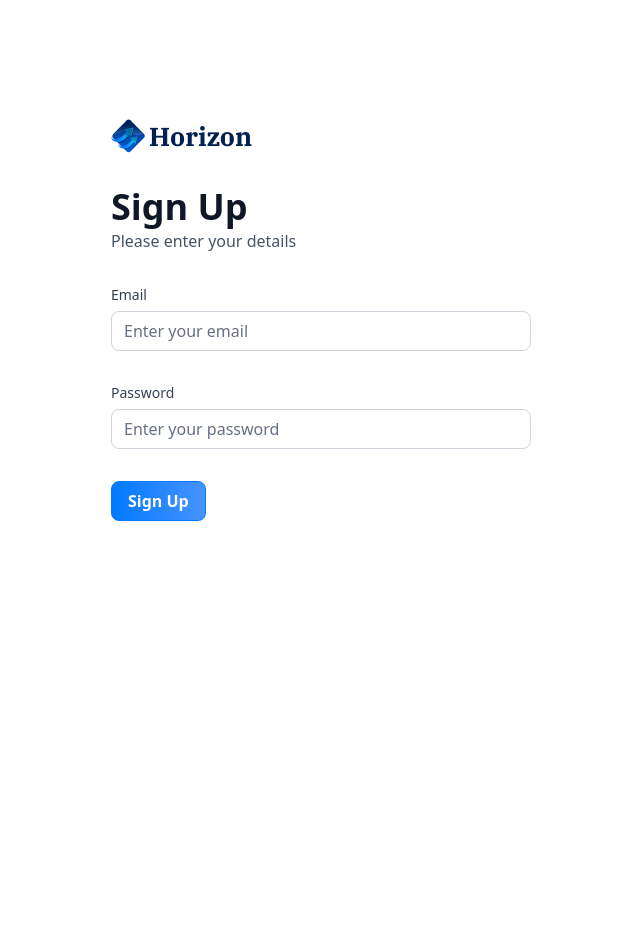
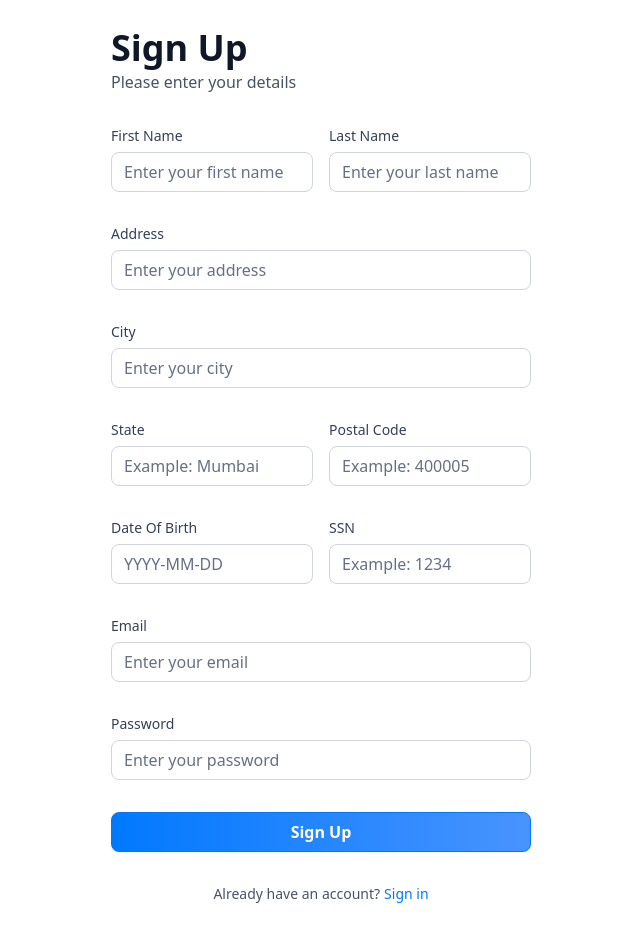
Before and after one commit to Utkk1010/Horizon, a Next.js app: page /sign-up in a window 1280 px wide. Shown: the part 80-1022 px from the top of the page, without its empty margins (319-959 px from the left). Before the commit the page ends 800 px from the top, so only its background shows below. Built offline with nearby package versions, Linux system fonts and the light colour scheme.

Commit message:
SIgn-up page done

```diff
--- a/components/AuthForm.tsx
+++ b/components/AuthForm.tsx
@@ -20,29 +20,45 @@
 import CustomInput from './CustomInput'
 import { AuthformSchema } from '@/lib/utils'
 import { Loader2 } from 'lucide-react'
+import { useRouter } from 'next/navigation'
 
 
 const AuthForm = ({type}:{type:string}) =>
 {
-const [user, setUser] = useState(null);
-const [isLoading, setisLoading] = useState(false);
+  const router = useRouter();
+  const [user, setUser] = useState(null);
+  const [isLoading, setisLoading] = useState(false);
 
+  const formSchema = AuthformSchema(type);
 // 1. Define your form.
-const form = useForm<z.infer<typeof AuthformSchema>>({
-  resolver: zodResolver(AuthformSchema),
-  defaultValues: {
-    email: "",
-    password: '',
+  const form = useForm<z.infer<typeof formSchema>>({
+    resolver: zodResolver(formSchema),
+    defaultValues: {
+      email: "",
+      password: '',
   },
 })
 
 // 2. Define a submit handler.
-function onSubmit(values: z.infer<typeof AuthformSchema>) {
-  // Do something with the form values.
-  // ✅ This will be type-safe and validated.
+const onSubmit = async (data: z.infer<typeof formSchema>)=>
+{
   setisLoading(true)
-  console.log(values)
-  setisLoading(false)
+
+  try {
+    if(type === 'sign-in'){
+      //const newUser = await signUp(data);
+      //setUser(newUser)
+    }
+    if(type === 'sign-up'){
+      //const response = await signIn({
+        //email: data.email,
+        //password: data.password,
+      //})
+      //if(response) router.push('/')
+    }
+  } catch (error) {
+    console.log(error)
+  }
 }
 
 
@@ -84,12 +100,36 @@
             <>
               <Form {...form}>
                 <form onSubmit={form.handleSubmit(onSubmit)} className="space-y-8">
+                  {type==='sign-up' &&(
+
+                    <>
+                      <div className='flex gap-4'>
+                        <CustomInput control={form.control} name='firstName' label='First Name' placeholder='Enter your first name'/>
+                        <CustomInput control={form.control} name='lastName' label='Last Name' placeholder='Enter your last name'/>
+                      </div>
+
+                      <CustomInput control={form.control} name='address1' label='Address' placeholder='Enter your address'/>
+                      <CustomInput control={form.control} name='city' label='City' placeholder='Enter your city'/>
+
+                      <div className='flex gap-4'>
+                        <CustomInput control={form.control} name='state' label='State' placeholder='Example: Mumbai'/>
+                        <CustomInput control={form.control} name='postalCode' label='Postal Code' placeholder='Example: 400005'/>
+                      </div>
+
+                      <div className='flex gap-4'>
+                        <CustomInput control={form.control} name='dateOfBirth' label='Date Of Birth' placeholder='YYYY-MM-DD'/>
+                        <CustomInput control={form.control} name='ssn' label='SSN' placeholder='Example: 1234'/>
+                      </div>
+                    </>
+
+                  )}
 
                 <CustomInput control={form.control} name='email' label='Email' placeholder='Enter your email'/>
 
                 <CustomInput control={form.control} name='password' label='Password' placeholder='Enter your password'/>
 
-                <Button type="submit" className='form-btn'>
+                <div className='flex flex-col gap-4'>
+                <Button type="submit" disabled={isLoading} className='form-btn'>
                   {isLoading ? (
                     <>
                       <Loader2 size={20}
@@ -99,9 +139,22 @@
                   ) : type === 'sign-in'
                       ? 'Sign In' : 'Sign Up'}
                 </Button>
+                </div>
 
                 </form>
               </Form>
+              <footer className="flex justify-center gap-1">
+                <p className='text-14 font-normal text-gray-600'>
+                  {type === 'sign-in'
+                  ? "Don't have an account?"
+                  : "Already have an account?"
+                  }</p>
+                  <Link href={type==='sign-in' ? '/sign-up'
+                    :'/sign-in'} className='form-link'>
+                      {type==='sign-in' ? 'Sign up'
+                    :'Sign in'}
+                  </Link>
+              </footer>
             </>
           )}
     </section>
--- a/components/CustomInput.tsx
+++ b/components/CustomInput.tsx
@@ -5,9 +5,10 @@
 import { z } from 'zod';
 import { AuthformSchema } from '@/lib/utils';
 
+const formSchema = AuthformSchema('sign-up')
 interface CustomInput{
-    control : Control<z.infer<typeof AuthformSchema>>,
-    name : FieldPath<z.infer<typeof AuthformSchema>>,
+    control : Control<z.infer<typeof formSchema>>,
+    name : FieldPath<z.infer<typeof formSchema>>,
     label : string,
     placeholder : string,
 }
--- a/lib/utils.ts
+++ b/lib/utils.ts
@@ -195,7 +195,17 @@
   return date > twoDaysAgo ? "Processing" : "Success";
 };
 
-export const AuthformSchema = z.object({
+export const AuthformSchema = (type: string)=> z.object({
+  //signup
+  firstName: type === 'sign-in' ? z.string().optional() : z.string().min(3),
+  lastName: type === 'sign-in' ? z.string().optional() : z.string().min(3),
+  address1: type === 'sign-in' ? z.string().optional() : z.string().max(50),
+  city: type === 'sign-in' ? z.string().optional() : z.string().max(50),
+  state: type === 'sign-in' ? z.string().optional() : z.string().min(2).max(2),
+  postalCode: type==='sign-in'?z.string().optional() : z.string().min(3).max(6),
+  dateOfBirth: type === 'sign-in' ? z.string().optional() : z.string().min(3),
+  ssn: type === 'sign-in' ? z.string().optional() : z.string().min(3),
+  //both
   email: z.string().email(),
   password: z.string().min(8),
 });
```
